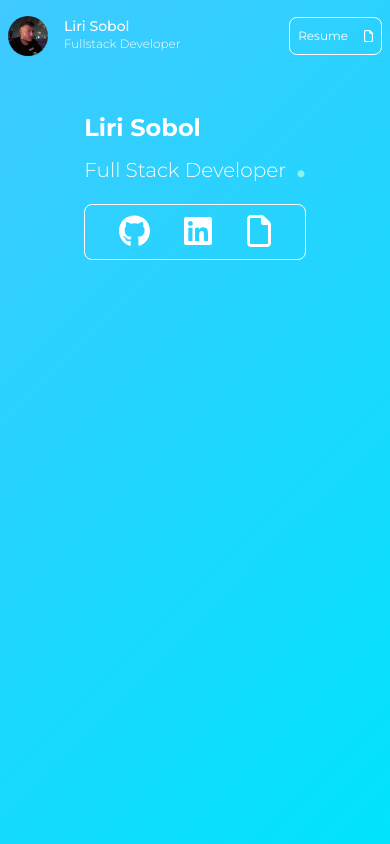
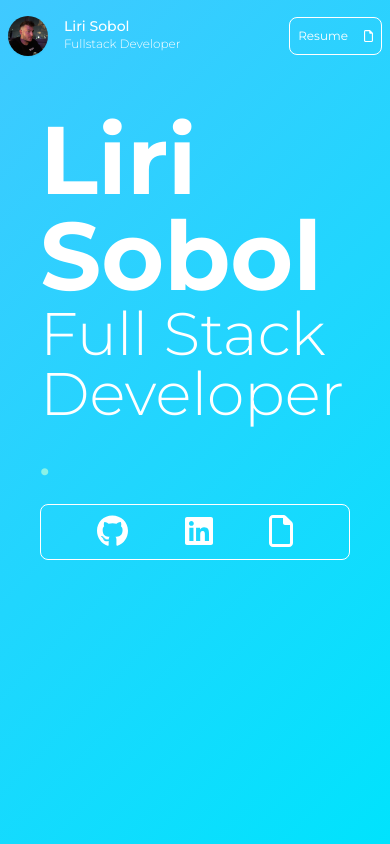
Before and after one commit to lirisobol/portfolio, a React (Vite) app: page / in a window 390 px wide. Shown: the top 844 px of the page. Built offline with nearby package versions, Linux system fonts and the light colour scheme.

Commit message:
main title change

```diff
--- a/src/pages/Home.tsx
+++ b/src/pages/Home.tsx
@@ -7,8 +7,8 @@ export const Home = ():JSX.Element => {
             {/* Hero */}
             <div className="h-full flex flex-col items-center px-10 py-10 sm:py-20 md:py-30">
                 <div className="flex flex-col">
-                    <h3 className="font-bold  text-white text-2xl sm:text-4xl md:text-6xl lg:text-8xl">Liri Sobol</h3>
-                    <p className="font-light text-white text-xl sm:text-2xl md:text-4xl lg:text-6xl">
+                    <h3 className="font-bold text-white text-8xl  ">Liri Sobol</h3>
+                    <p className="font-light text-white text-6xl ">
                         Full Stack Developer
                         <span className="text-4xl font-bold text-teal-200 animate-pulse"> .</span>
                     </p>
```
